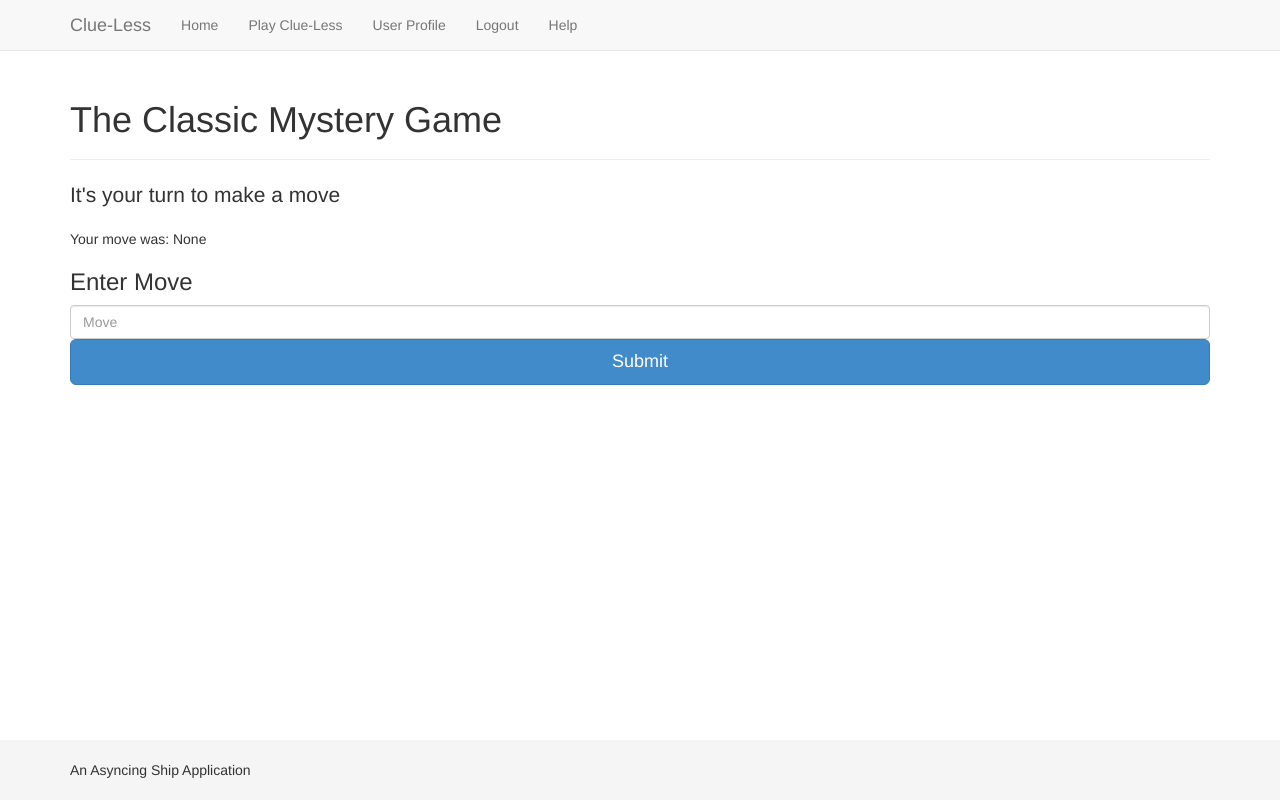
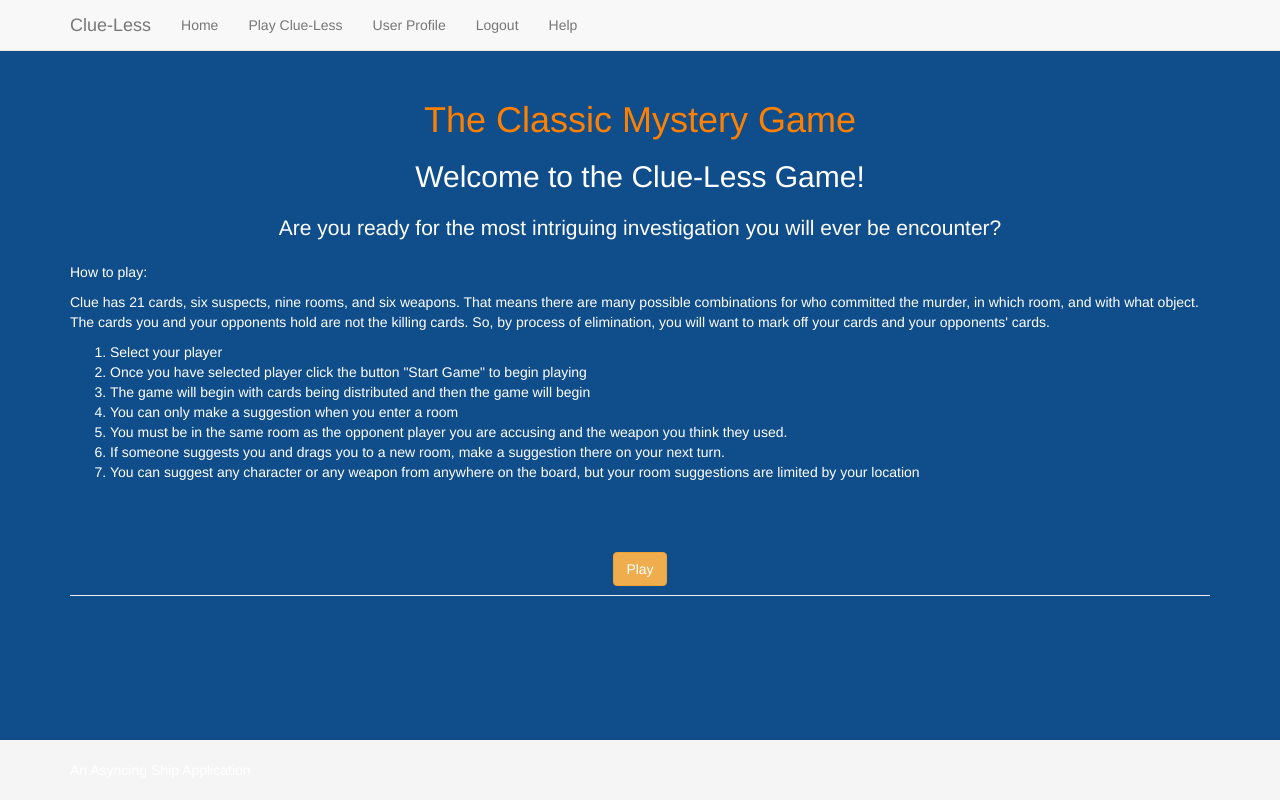
Before and after one commit to bcohen3/clue-less, a Flask app: page / in a window 1280 px wide. Run offline with Flask 2, Linux system fonts and the light colour scheme; some libraries are stand-ins or nearby versions.

Commit message:
New Home page and play button

```diff
--- a/app/client/templates/pages/home.html
+++ b/app/client/templates/pages/home.html
@@ -1,37 +1,47 @@
 {% extends 'layouts/main.html' %}
 {% block title %}Home{% endblock %}
 {% block content %}
+<body style="background-color:#104E8B;">
+<!-- header-->
+<div class="page-header"><div><font color="#FF8000">
+  <h1><center>The Classic Mystery Game</center></h1>
+</font></div>
 
-<head>
-  <script src="https://ajax.googleapis.com/ajax/libs/jquery/3.1.1/jquery.min.js"></script>
-  <script>
-  $("#search_form_input").keyup(function(){
-      var text = $(this).val();
+<!--Game Rules Defined -->
 
-      $.ajax({
-        url: "/",
-        type: "post",
-        data: {jsdata: text},
-        success: function(response) {
-          $("#move").html(response);
-        },
-        error: function(xhr) {
-          //Do Something to handle error
-        }
-      });
-  });
-  </script>
-</head>
+<div><font color="white">
+<h2><center>Welcome to the Clue-Less Game!</center></h2>
+<h3 class="lead"><center>Are you ready for the most intriguing investigation you will ever be encounter?</center></h3>
+ <p> How to play:</p>
+ <p>Clue has 21 cards, six suspects, nine rooms, and six weapons. That means there are many possible combinations for who committed the murder, in which room, and with what object. The cards you and your opponents hold are not the killing cards. So, by process of elimination, you will want to mark off your cards and your opponents' cards.</p>
 
-<div class="page-header">
-  <h1>The Classic Mystery Game</h1>
-</div>
-<p class="lead">It's your turn to make a move</p>
+ <ol>
+ <li>Select your player</li>
+ <li>Once you have selected player click the button "Start Game" to begin playing</li>
+ <li>The game will begin with cards being distributed and then the game will begin</li>
+ <li>You can only make a suggestion when you enter a room</li>
+ <li>You must be in the same room as the opponent player you are accusing and the weapon you think they used.</li>
+ <li>If someone suggests you and drags you to a new room, make a suggestion there on your next turn.</li>
+ <li>You can suggest any character or any weapon from anywhere on the board, but your room suggestions are limited by your location</li>
+ </ol>
+
+
+ <br>
+ <br>
+ <br>
+
+ <center><a href="~/Documents/Grad School/Software Engineering/Project Code /Client and Server/clue-less-master/app/templates/pages/MovePlayer.html" class="btn btn-primary btn-warning" role="button">Play</a></center>
+ </div>
+
+
+
+ <!--ignore
   <form method="post" class="form form-reset">
-    Your move was: {{move}}
     <h3 class="form-heading">Enter Move</h3>
     {{ form.move(class_ = 'form-control first-input last-input', placeholder = form.move.label.text) }}
     <input type="submit" value="Submit" class="btn btn-lg btn-primary btn-block">
     {{ form.hidden_tag() }}
   </form>
+ -->
+
 {% endblock %}
```
